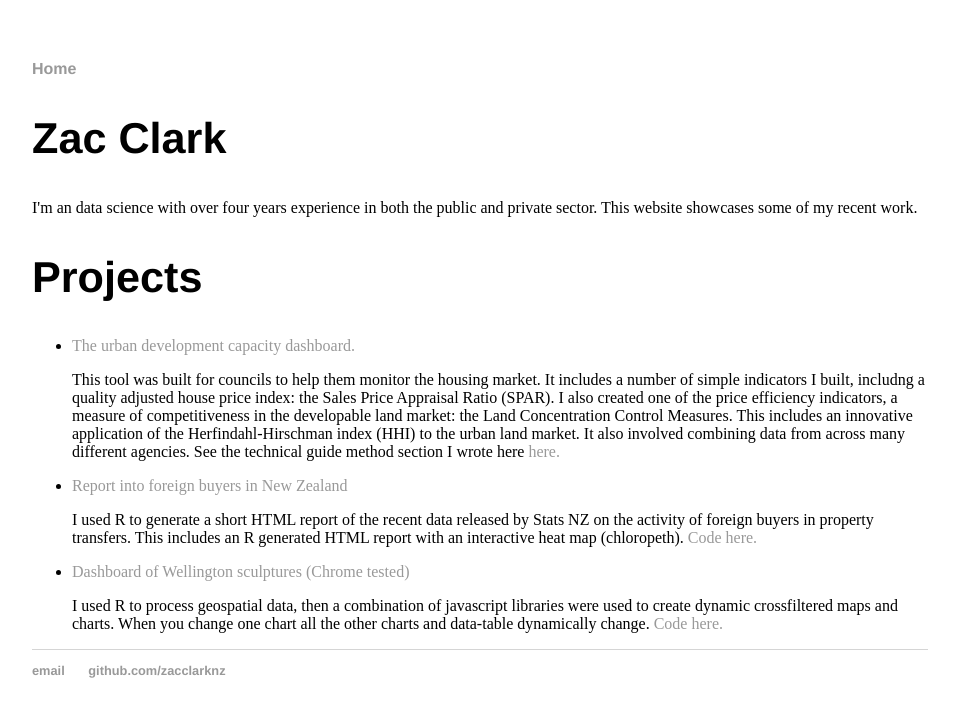
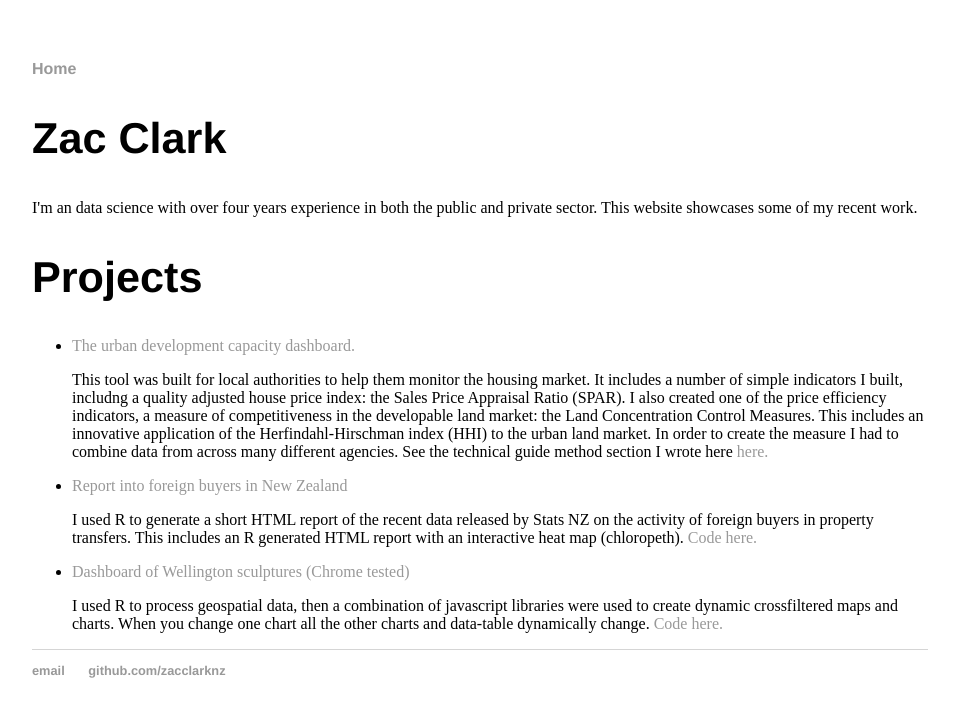
Before and after one commit to zacclarknz/zacclarknz.github.io, a Jekyll site: the page built from index.html, in a window 1280 px wide. Shown: the top 717 px of the page, without its empty margins (160-1116 px from the left). Built offline with Jekyll 4.4.1, drawn with Linux system fonts in a browser that asks for light colours.

Commit message:
text edits2

```diff
--- a/index.html
+++ b/index.html
@@ -17,11 +17,11 @@ title: Zac Clark
                     <a href="http://urban-development-capacity.mbie.govt.nz/">
                     The urban development capacity dashboard. </a>
                     <p>
-                        This tool was built for councils to help them monitor the housing market.
+                        This tool was built for local authorities to help them monitor the housing market.
                         It includes a number of simple indicators I built, includng a quality adjusted house price index: the Sales Price Appraisal Ratio (SPAR).
                         I also created one of the price efficiency indicators, a measure of competitiveness in the developable land market: the Land Concentration Control Measures.
                         This includes an innovative application of the Herfindahl-Hirschman index (HHI) to the urban land market.
-                        It also involved combining data from across many different agencies.
+                        In order to create the measure I had to combine data from across many different agencies.
                         See the technical guide method section I wrote here <a href="http://www.mbie.govt.nz/info-services/housing-property/pdf-document-library/land-ownership-control-indicators-technical-report.pdf">here.</a>
 
                     </p>
```
